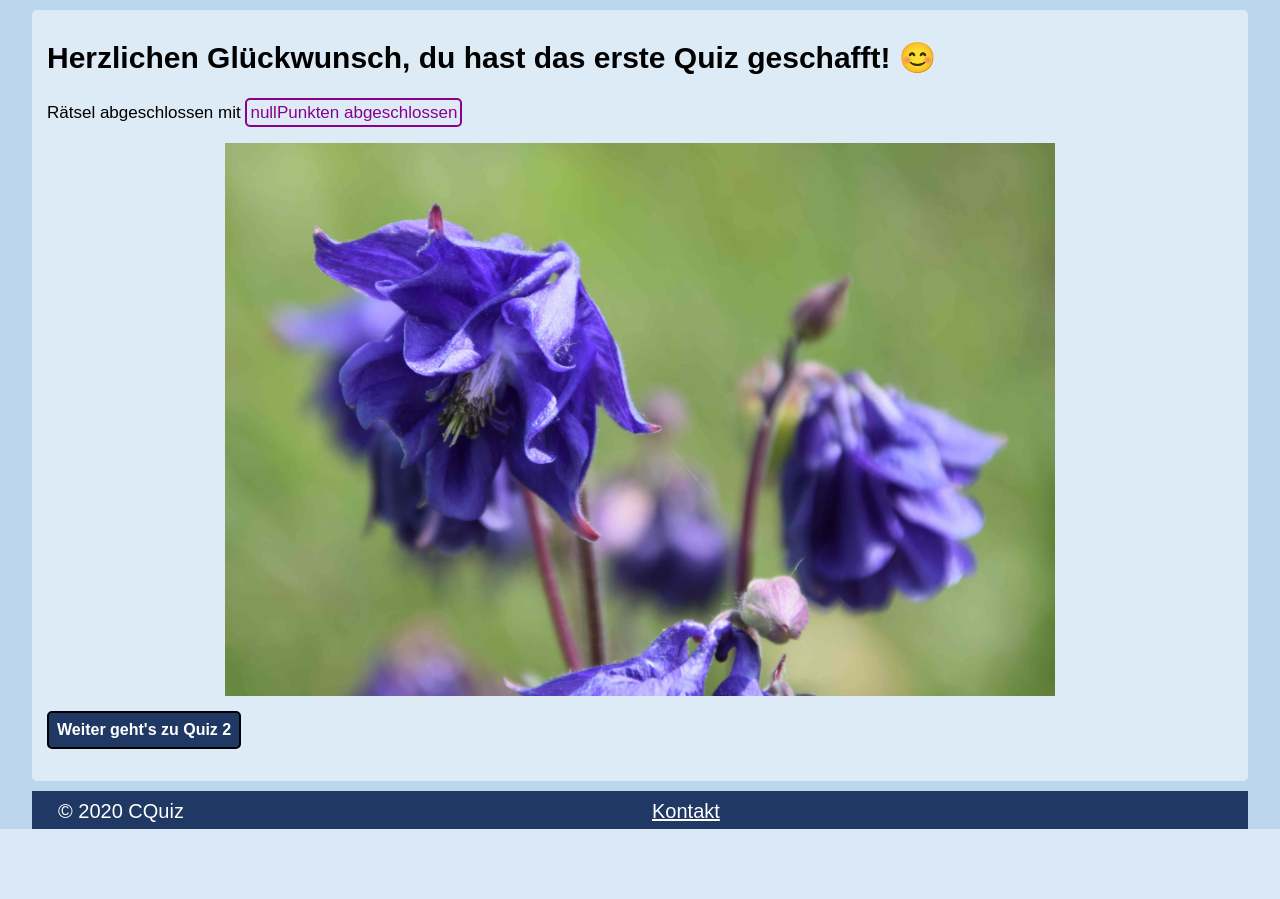
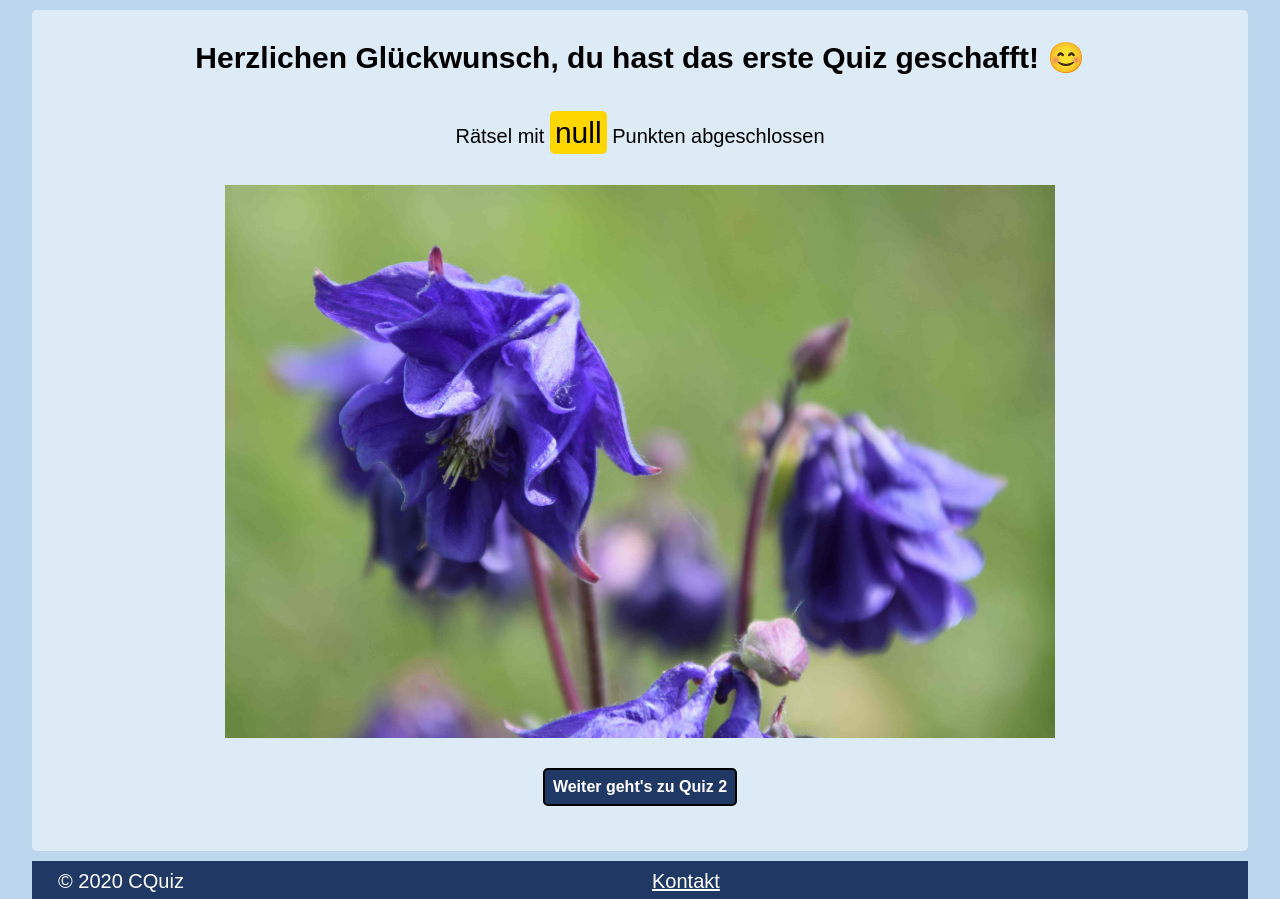
Before and after one commit to ChrissiCl/ChrissiCl.github.io, a PHP site: page /raetselende_quiz1.html in a window 1280 px wide. Shown: the part 168-1067 px from the top of the page. Before the commit the page ends 997 px from the top, so only its background shows below. Run offline with PHP 8.4, Linux system fonts and the light colour scheme.

Commit message:
Testing 2

```diff
--- a/raetselende_quiz1.html
+++ b/raetselende_quiz1.html
@@ -22,9 +22,9 @@
 			</nav>
 		</header>
 		<main>
-			<article>
+			<article class="ende">
 				<h2>Herzlichen Glückwunsch, du hast das erste Quiz geschafft! &#x1F60A </h2>
-				<p>Rätsel abgeschlossen mit <span id="endpunktzahl"></span><p>
+				<p>Rätsel mit <span id="endpunktzahl"></span> Punkten abgeschlossen<p>
 				<img src="images/flower1.JPG" alt="Lilane Blume vor grünem Hintergrund" id="flower">
 				<button id="startquiz2">Weiter geht&apos;s zu Quiz 2</button> <!-- Dieser Button soll zu quiz2.html führen -->
 			</article>
--- a/scripts/raetselende_quiz1.js
+++ b/scripts/raetselende_quiz1.js
@@ -2,5 +2,5 @@ var endPunktzahl = document.querySelector('#endpunktzahl');
 var storedPoints = sessionStorage.getItem('endpunktzahl');
 
 window.onload = function() {
-	endPunktzahl.textContent = storedPoints + 'Punkten abgeschlossen';
+	endPunktzahl.textContent = storedPoints + '';
 }
--- a/styles/style.css
+++ b/styles/style.css
@@ -257,17 +257,25 @@ button:hover {
 	font-size: 16px;
 }
 
+.ende {
+	text-align: center;
+}
+
+.ende p {
+	margin: 30px 0;
+	font-size: 20px;
+}
+
 #endpunktzahl {
-	color: darkmagenta;
-	padding: 3px;
-	border: 2px solid;
+	background-color: gold;
+	font-size: 30px;
+	padding: 5px;
 	border-radius: 5px;
 }
 
 #flower {
 	display: block;
-	margin: 0 auto;
-	margin-bottom: 15px;
+	margin: 30px auto;
 	width: 70%;
 }
 
```
